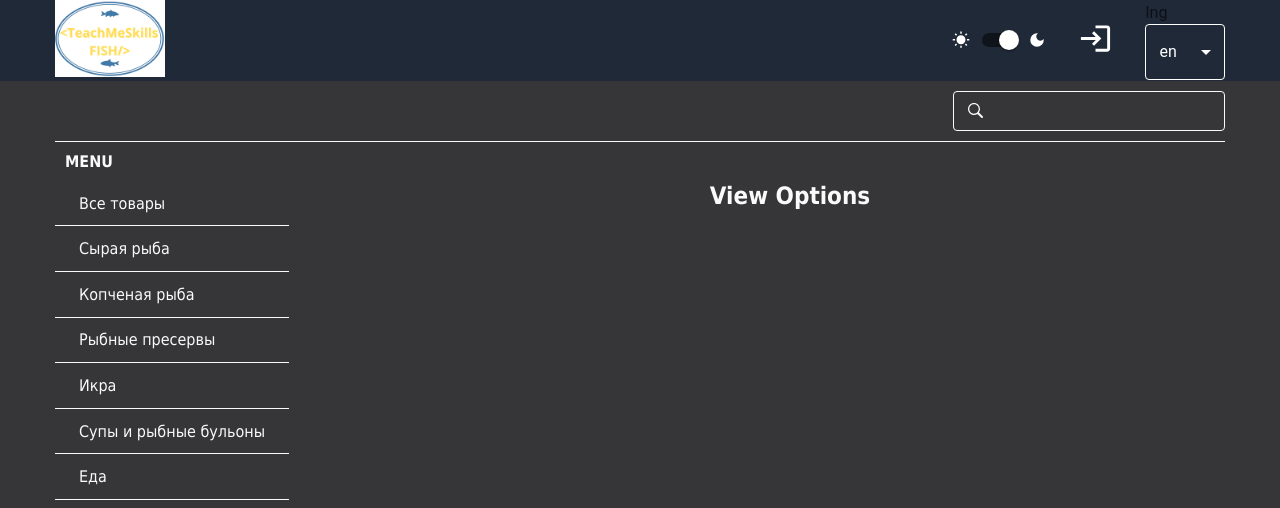
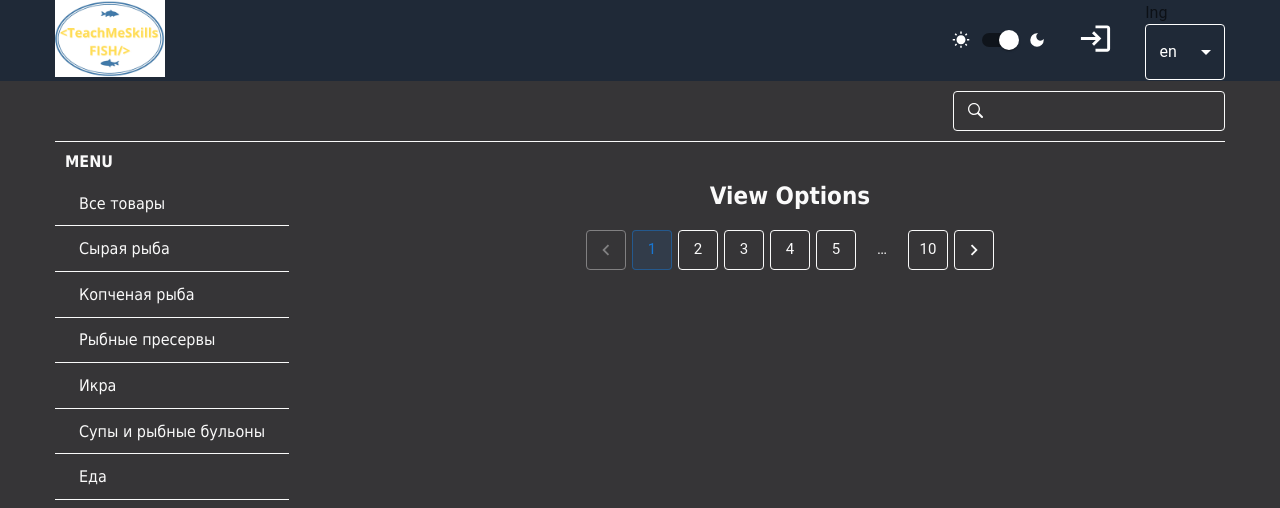
Before and after one commit to Kosarevsky/shop, a React (Create React App) app: page /products in a window 1280 px wide. Shown: the top 508 px of the page. Built offline with nearby package versions, Linux system fonts and the light colour scheme; data requests are answered from the project's data file; grey boxes are pictures that could not be loaded.

Commit message:
feat: add pagination for page Products

```diff
--- a/src/components/subHeader/SubHeader.styled.ts
+++ b/src/components/header/subHeader/SubHeader.styled.ts
@@ -2,8 +2,9 @@ import TextField from "@mui/material/TextField";
 import { GoSearch } from "react-icons/go";
 import { MdClear } from "react-icons/md";
 import styled, { css } from "styled-components";
-import { device } from "../../constant/device";
+import { device } from "../../../constant/device";
 import { GiHamburgerMenu } from "react-icons/gi";
+import { Pagination } from "@mui/material";
 
 const styles = {
     icon: css`
@@ -57,7 +58,9 @@ const S = {
         text-align: center;
         padding: 30px;
     `,
-    filterTitle: styled.div``,
+    filterTitle: styled.div`
+        height: 100%;
+    `,
 };
 
 export const StyledGiHamburgerMenu = styled(GiHamburgerMenu)`
@@ -96,4 +99,15 @@ export const StyledMdClear = styled(MdClear)`
     color: ${({ theme }) => theme.text};
 `;
 
+export const StyledPagination = styled(Pagination)`
+    display: flex;
+    justify-content: center;
+    align-items: end;
+    padding-top: 20px;
+    & .MuiPaginationItem-root {
+        color: ${({ theme }) => theme.text};
+        border-color: ${({ theme }) => theme.text};
+    }
+`;
+
 export default S;
--- a/src/components/subHeader/SubHeader.tsx
+++ b/src/components/header/subHeader/SubHeader.tsx
@@ -1,15 +1,15 @@
-import ShopWrapper from '../shopWrapper/ShopWrapper.styled';
-import S, { StyledGiHamburgerMenu, StyledGoSearch, StyledMdClear, StyledTextField } from './SubHeader.styled';
-import useDebounceValue from '../hooks/useDebounceValue';
+import ShopWrapper from '../../shopWrapper/ShopWrapper.styled';
+import S, { StyledGiHamburgerMenu, StyledGoSearch, StyledMdClear, StyledPagination, StyledTextField } from './SubHeader.styled';
+import useDebounceValue from '../../hooks/useDebounceValue';
 import { useEffect, useState } from 'react';
-import { FormControl, InputAdornment } from '@mui/material';
-import ParamsApiType from '../../types/paramsApiType';
-import { productsAction } from '../../store/products/productsSlice';
-import { useAppDispatch } from '../../store/store';
+import { FormControl, InputAdornment, Pagination } from '@mui/material';
+import ParamsApiType from '../../../types/paramsApiType';
+import { productsAction } from '../../../store/products/productsSlice';
+import { useAppDispatch } from '../../../store/store';
 import SubHeaderSearchingResult from './subHeaderSearchingResult/SubHeaderSearchResult';
-import MenuLeft from '../menu/menuLeft/MenuLeft';
+import MenuLeft from '../../menu/menuLeft/MenuLeft';
 import { useLocation } from 'react-router-dom';
-import paramsApiProductsByCategoryIdType from '../../types/paramsApiProductsByCategoryIdType';
+import paramsApiProductsByCategoryIdType from '../../../types/paramsApiProductsByCategoryIdType';
 import { t } from 'i18next';
 
 
@@ -61,6 +61,16 @@ const SubHeader: React.FC<ISubHeaderPropsType> = ({ showOnlySearchString }) => {
         const value = event.target.value;
         setQuery(value);
         setShowClearIcon(event.target.value === "" ? "none" : "flex");
+    };
+
+    const handlePaginationChange = (event: React.ChangeEvent<unknown>, page: number) => {
+        setPage(page);
+
+        if (categoryId > 1) {
+            fetchDataWithCategory({ page: page, categoryId: categoryId });
+        } else {
+            fetchData({ page: page });
+        }
     };
 
     const fetchData = (filter: Partial<ParamsApiType> = {}) => {
@@ -155,6 +165,15 @@ const SubHeader: React.FC<ISubHeaderPropsType> = ({ showOnlySearchString }) => {
                     <S.filter>
                         <S.filterTitle>
                             <h2>{t('view_options')}</h2>
+                            <StyledPagination
+                                count={10}
+                                size="large"
+                                page={page}
+                                variant="outlined"
+                                shape="rounded"
+                                color="primary"
+                                onChange={handlePaginationChange}
+                            />
                         </S.filterTitle>
                         <h3>
                         </h3>
--- a/src/components/subHeader/subHeaderSearchingResult/SubHeaderSearchResult.tsx
+++ b/src/components/header/subHeader/subHeaderSearchingResult/SubHeaderSearchResult.tsx
@@ -1,8 +1,8 @@
-import { useAppSelector } from '../../../store/store';
+import { useAppSelector } from '../../../../store/store';
 import S from './SubHeaderSearchResult.styled';
 import { t } from 'i18next';
 import SubHeaderSearchResultCard from './card/SubHeaderSearchResultCard';
-import IsLoading from '../../ui/isLoading/IsLoading';
+import IsLoading from '../../../ui/isLoading/IsLoading';
 
 interface ISubHeaderSearchResultPropsType {
     searchText: string;
--- a/src/components/subHeader/subHeaderSearchingResult/card/SubHeaderSearchResultCard.tsx
+++ b/src/components/header/subHeader/subHeaderSearchingResult/card/SubHeaderSearchResultCard.tsx
@@ -1,5 +1,5 @@
 import React from 'react';
-import { ProductType } from '../../../../types/productType';
+import { ProductType } from '../../../../../types/productType';
 import S from './SubHeaderSearchResultCard.styled';
 import { useNavigate } from 'react-router-dom';
 
--- a/src/components/pages/productItem/ProductItem.tsx
+++ b/src/components/pages/productItem/ProductItem.tsx
@@ -7,7 +7,7 @@ import S from './ProductItem.styled';
 import { t } from "i18next"
 import ShopWrapper from '../../shopWrapper/ShopWrapper.styled';
 import MenuLeft from '../../menu/menuLeft/MenuLeft';
-import SubHeader from '../../subHeader/SubHeader';
+import SubHeader from '../../header/subHeader/SubHeader';
 
 const ProductItem: React.FC = () => {
     const { id } = useParams();
--- a/src/components/pages/products/Products.tsx
+++ b/src/components/pages/products/Products.tsx
@@ -5,7 +5,7 @@ import IsLoading from '../../ui/isLoading/IsLoading';
 import ShopWrapper from '../../shopWrapper/ShopWrapper.styled';
 import { t } from 'i18next';
 import { useAppSelector } from '../../../store/store';
-import SubHeader from '../../subHeader/SubHeader';
+import SubHeader from '../../header/subHeader/SubHeader';
 
 const Products: React.FC = () => {
 
```
Also changed, not shown: src/components/header/subHeader/subHeaderSearchingResult/SubHeaderSearchResult.styled.ts (renamed from src/components/subHeader/subHeaderSearchingResult/SubHeaderSearchResult.styled.ts), src/components/header/subHeader/subHeaderSearchingResult/card/SubHeaderSearchResultCard.styled.ts (renamed from src/components/subHeader/subHeaderSearchingResult/card/SubHeaderSearchResultCard.styled.ts).
